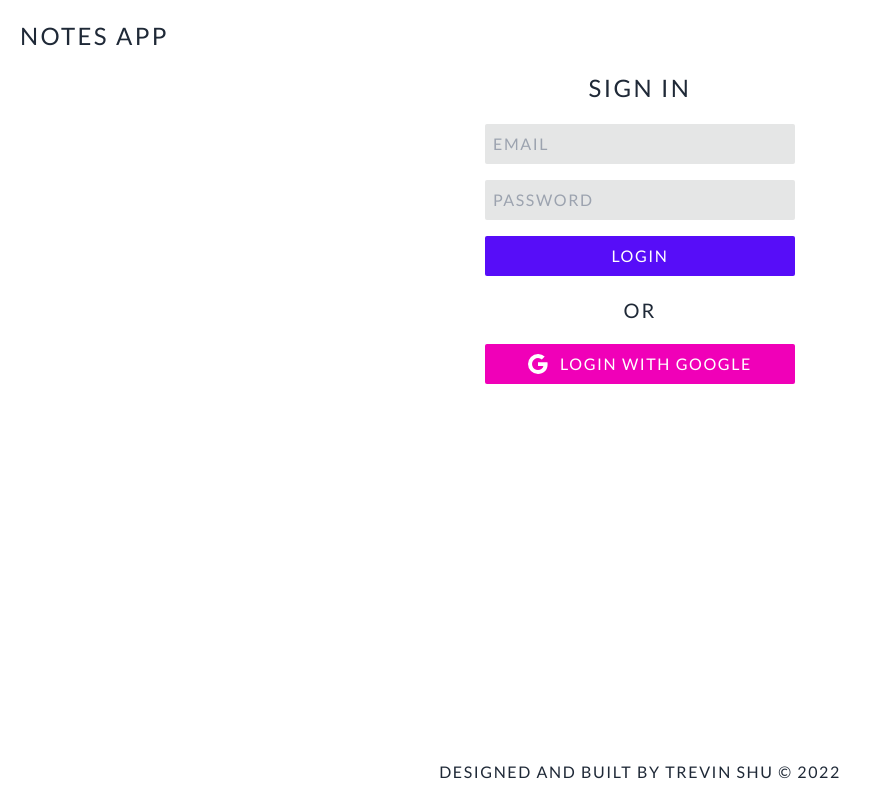
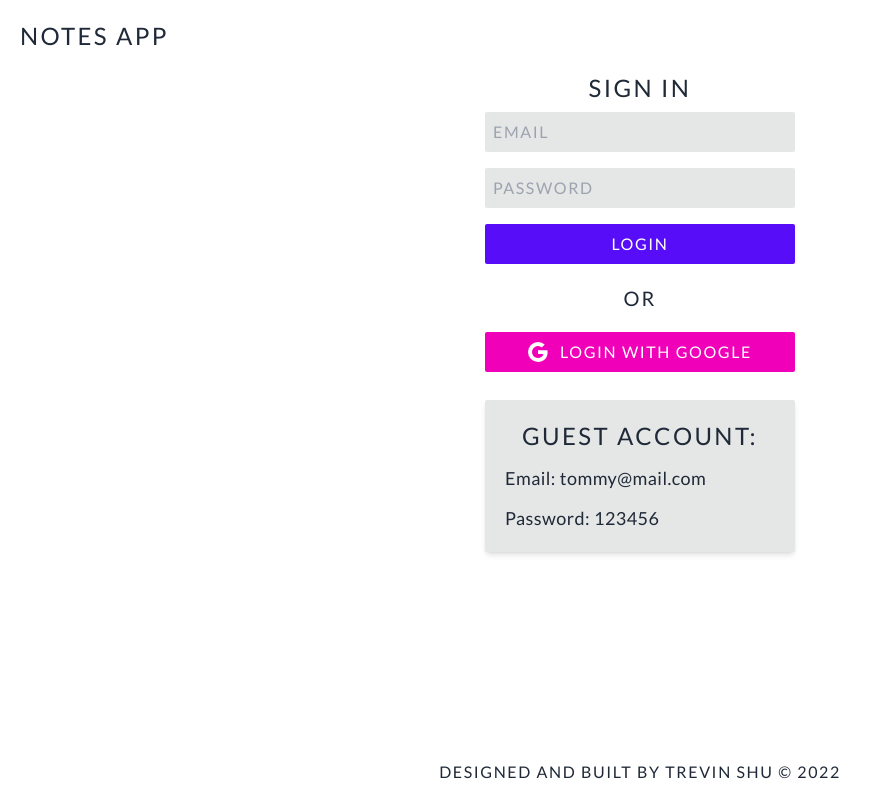
Before and after one commit to trevinshu/react-firebase-notes-app, a React (Vite) app: page /login in a window 1280 px wide. Shown: the whole page, without its empty margins (0-880 px from the left). Built offline with nearby package versions, Linux system fonts and the light colour scheme; no server answers.

Commit message:
displayed guest account

```diff
--- a/src/components/SignInUsingGoogle.jsx
+++ b/src/components/SignInUsingGoogle.jsx
@@ -11,7 +11,7 @@ function SignInUsingGoogle() {
     loginWithGoogle();
   }
   return (
-    <form className="flex justify-center items-center flex-col px-5">
+    <form className="flex justify-center items-center flex-col w-screen pb-5 px-5">
       <button
         type="submit"
         className="bg-secondary text-primary-content text-center flex items-center justify-center gap-3 border-none p-2 rounded-sm tracking-widest uppercase hover:bg-secondary-focus w-full sm:w-1/2 lg:w-1/3 xl:w-1/4"
--- a/src/pages/Login.jsx
+++ b/src/pages/Login.jsx
@@ -31,9 +31,9 @@ function Login() {
     resolver: yupResolver(schema),
   });
   return (
-    <m.div initial={{ opacity: 0 }} animate={{ opacity: 1 }} exit={{ opacity: 0 }}>
+    <m.div initial={{ opacity: 0 }} animate={{ opacity: 1 }} exit={{ opacity: 0 }} className="flex flex-col items-center justify-center gap-2 px-5">
       <PageHeading>Sign In</PageHeading>
-      <form className="flex flex-col items-center justify-center gap-2 p-5" onSubmit={handleSubmit(loginWithEmailAndPassword)}>
+      <form className="flex flex-col items-center justify-center gap-2 w-full" onSubmit={handleSubmit(loginWithEmailAndPassword)}>
         <input
           type="email"
           name="email"
@@ -53,12 +53,27 @@ function Login() {
           {...register('password')}
         />
         <p className="text-error uppercase tracking-widest">{errors.password?.message}</p>
-        <button type="submit" className="bg-primary text-primary-content text-center border-none p-2 rounded-sm tracking-widest uppercase hover:bg-primary-focus w-full sm:w-1/2 lg:w-1/3 xl:w-1/4">
+        <button
+          type="submit"
+          className="bg-primary text-primary-content text-center flex items-center justify-center gap-3 border-none p-2 rounded-sm tracking-widest uppercase hover:bg-secondary-focus w-full sm:w-1/2 lg:w-1/3 xl:w-1/4"
+        >
           Login
         </button>
       </form>
-      <h3 className="text-center text-xl uppercase tracking-widest pb-5">Or</h3>
+      <h3 className="text-center text-xl uppercase tracking-widest py-3">Or</h3>
+
       <SignInUsingGoogle />
+
+      <div className=" flex justify-start flex-col bg-base-300 p-5 gap-3 shadow-md rounded-sm w-full sm:w-1/2 lg:w-1/3 xl:w-1/4">
+        <PageHeading>Guest Account:</PageHeading>
+        <h3 className="break-words text-lg tracking-wide capitalize">
+          Email:<span className="lowercase ml-1">tommy@mail.com</span>
+        </h3>
+        <h3 className="break-words text-lg tracking-wide">
+          Password:
+          <span className="lowercase ml-1">123456</span>
+        </h3>
+      </div>
     </m.div>
   );
 }
```
